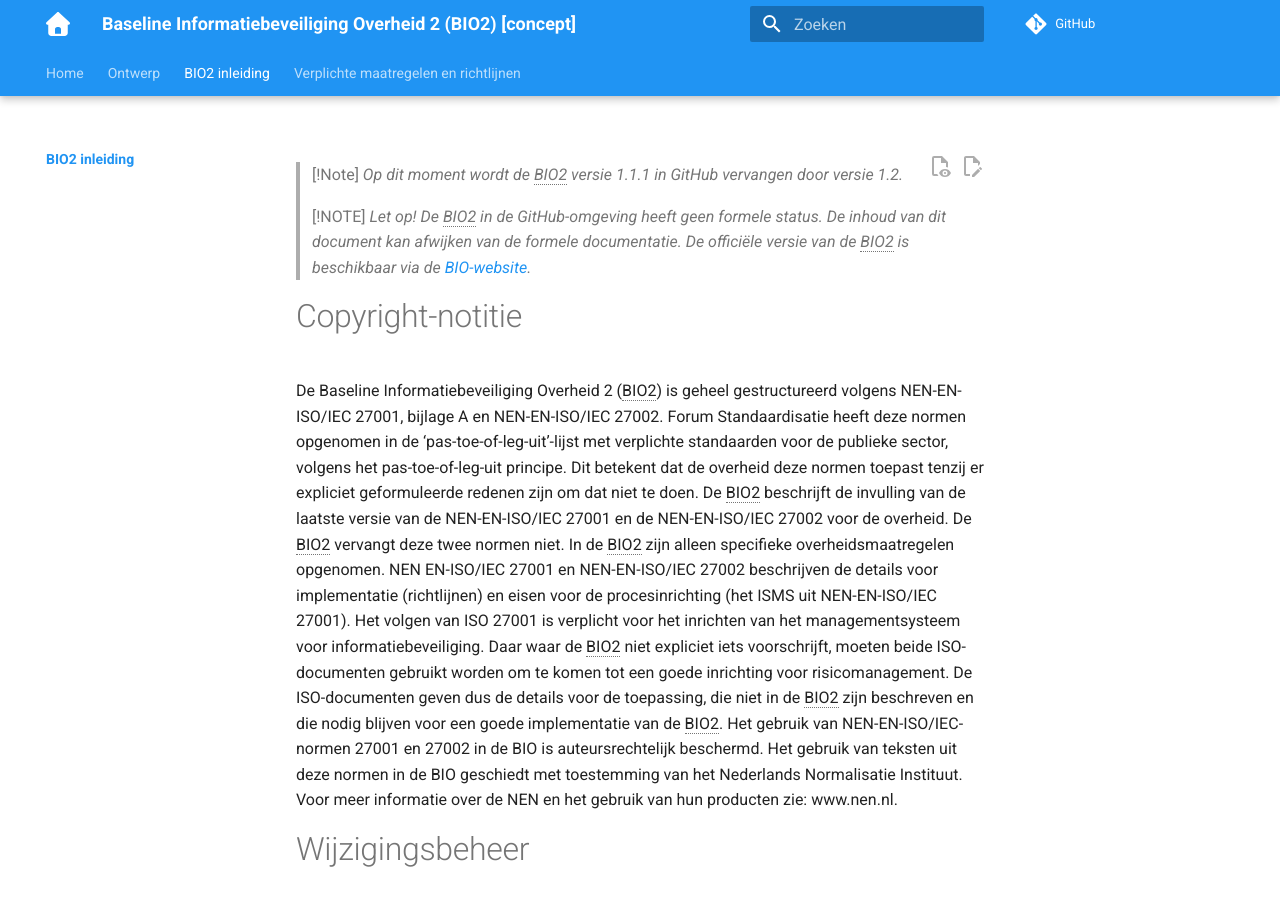
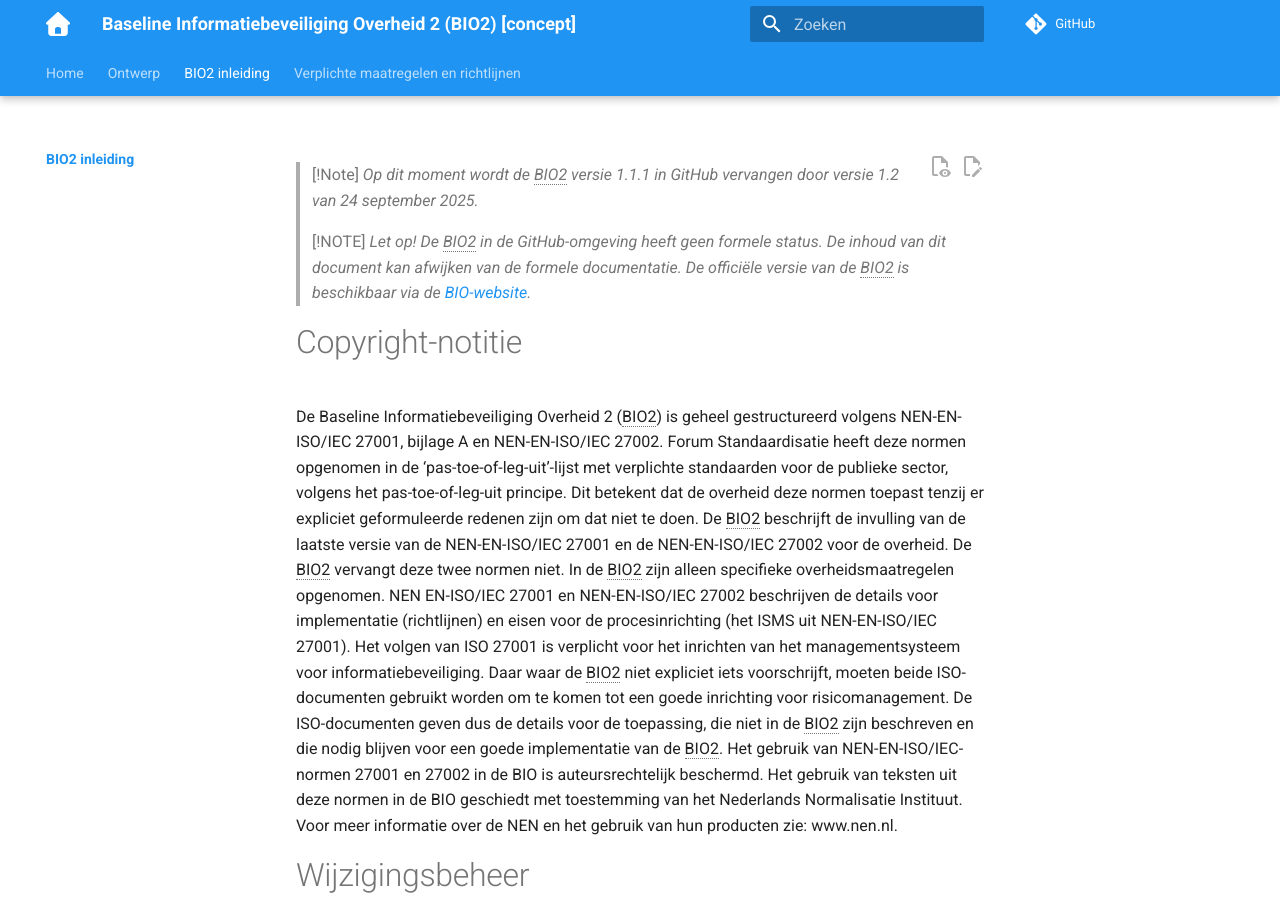
Before and after one commit to MinBZK/Baseline-Informatiebeveiliging-Overheid, an MkDocs documentation site: the page built from docs/inleiding/index.md, in a window 1280 px wide and 900 px high. Built offline with MkDocs 1.6.1 and Material for MkDocs 9.7.7, drawn with Linux system fonts in a browser that asks for light colours; comment, search, counter and statistics services are not loaded.

Commit message:
Update index.md
Datum toegevoegd.

```diff
--- a/docs/inleiding/index.md
+++ b/docs/inleiding/index.md
@@ -1,5 +1,5 @@
 > [!Note]
-> _Op dit moment wordt de BIO2 versie 1.1.1 in GitHub vervangen door versie 1.2._
+> _Op dit moment wordt de BIO2 versie 1.1.1 in GitHub vervangen door versie 1.2 van 24 september 2025._
 
 > [!NOTE]
 > _Let op! De BIO2 in de GitHub-omgeving heeft geen formele status. De inhoud van dit document kan afwijken van de formele documentatie. De officiële versie van de BIO2 is beschikbaar via de [BIO-website](https://www.bio-overheid.nl/category/producten/bio)._
```
